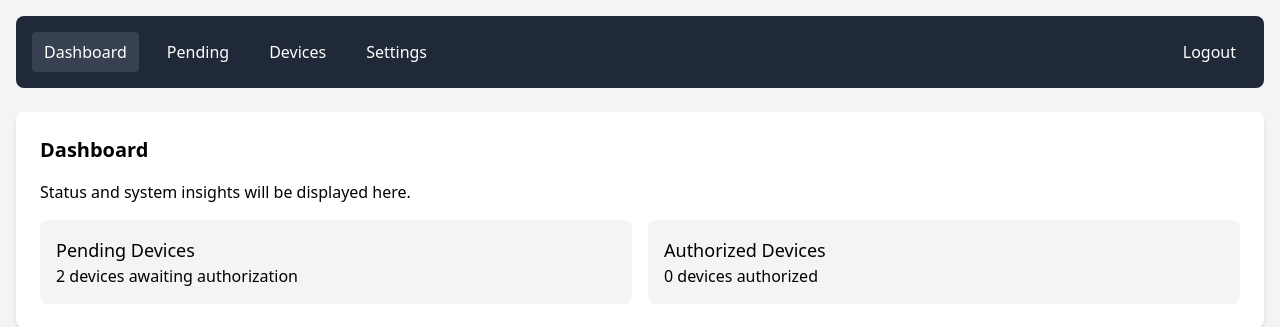
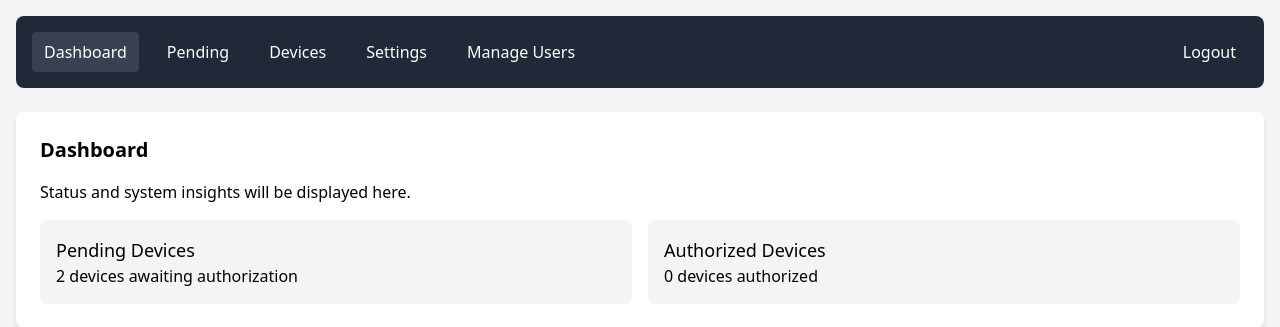
Before and after one commit to jddnd/mab-portal-replit, a Flask app: page / in a window 1280 px wide. Shown: the top 327 px of the page. Run offline with Flask 3, Linux system fonts and the light colour scheme; the visitor is signed in with stand-in values (Sample User, id 1); data comes from the database, SQL or seed files in the repository; data that the repository does not hold is empty; some libraries are stand-ins or nearby versions.

Commit message:
Update portal.html

```diff
--- a/templates/portal.html
+++ b/templates/portal.html
@@ -10,6 +10,7 @@
             {% if session['role'] == 'Administrator' %}
                 <a href="{{ url_for('index', page='devices') }}" class="hover:bg-gray-700 px-3 py-2 rounded {{ 'bg-gray-700' if page == 'devices' else '' }}">Devices</a>
                 <a href="{{ url_for('settings') }}" class="hover:bg-gray-700 px-3 py-2 rounded {{ 'bg-gray-700' if page == 'settings' else '' }}">Settings</a>
+                <a href="{{ url_for('manage_users') }}" class="hover:bg-gray-700 px-3 py-2 rounded">Manage Users</a>
             {% endif %}
         </div>
         <div>
```
